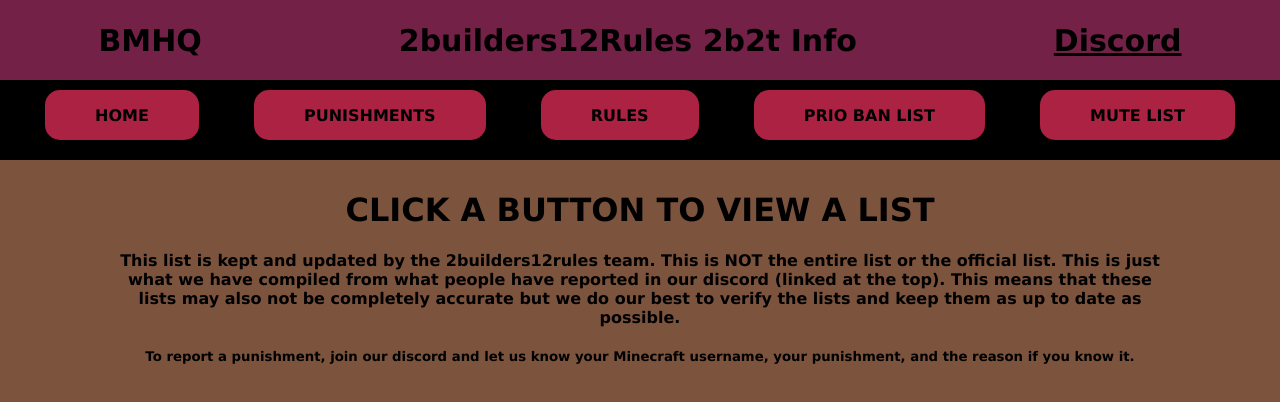
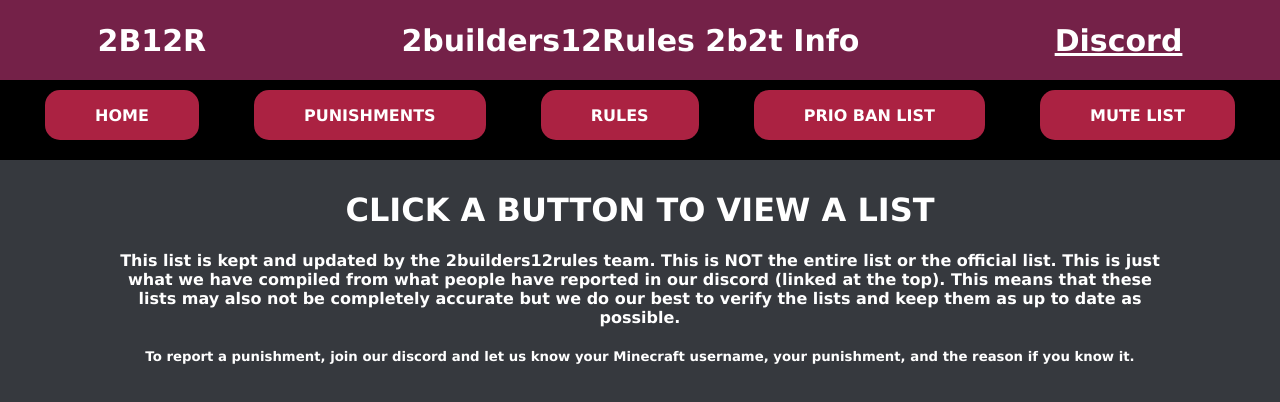
Before and after one commit to TheRedBlocker/2builders12rules-site, a plain HTML site: page index.html in a window 1280 px wide. Drawn offline with Linux system fonts and the light colour scheme.

Commit message:
style update bmhq => 2b12r

```diff
--- a/index.html
+++ b/index.html
@@ -12,7 +12,7 @@
   <body>
     <div class="container">
       <div class="header">
-        <h1>BMHQ</h1>
+        <h1>2B12R</h1>
         <h1>2builders12Rules 2b2t Info</h1>
         <a href="https://discord.gg/uwNkh3es3F" target="_blank">Discord</a>
       </div>
--- a/styles.css
+++ b/styles.css
@@ -4,12 +4,13 @@
   width: 100%;
   margin: 0px;
   padding: 0px;
-  background-color: #7c533d;
+  background-color: #36393e;
 }
 
 .container {
-  background-color: #7c533d;
+  background-color: #36393e;
   height: 100%;
+  color: white;
 }
 
 .header {
@@ -24,12 +25,12 @@
 }
 
 .header h1 {
-  color: black;
+  color: white;
   font-size: 30px;
 }
 
 .header a {
-  color: black;
+  color: white;
   font-size: 30px;
   font-weight: bold;
 }
@@ -53,6 +54,7 @@
   font-family: Verdana, Geneva, Tahoma, sans-serif;
   font-weight: bold;
   font-size: 16px;
+  color: white;
 }
 
 .list {
```
